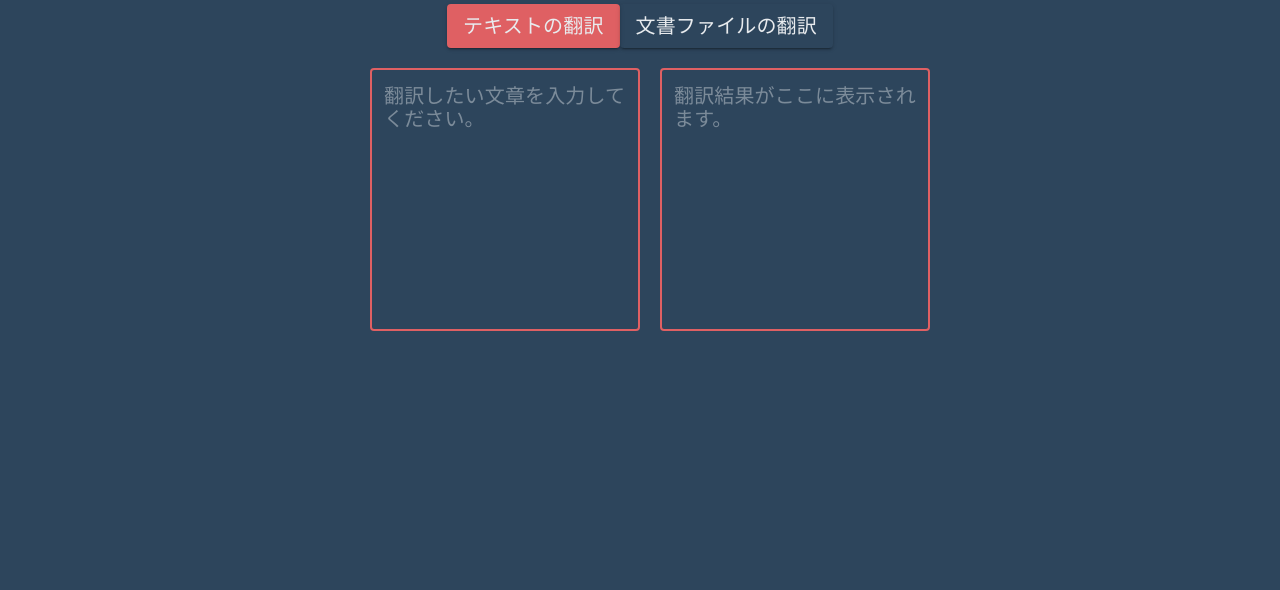
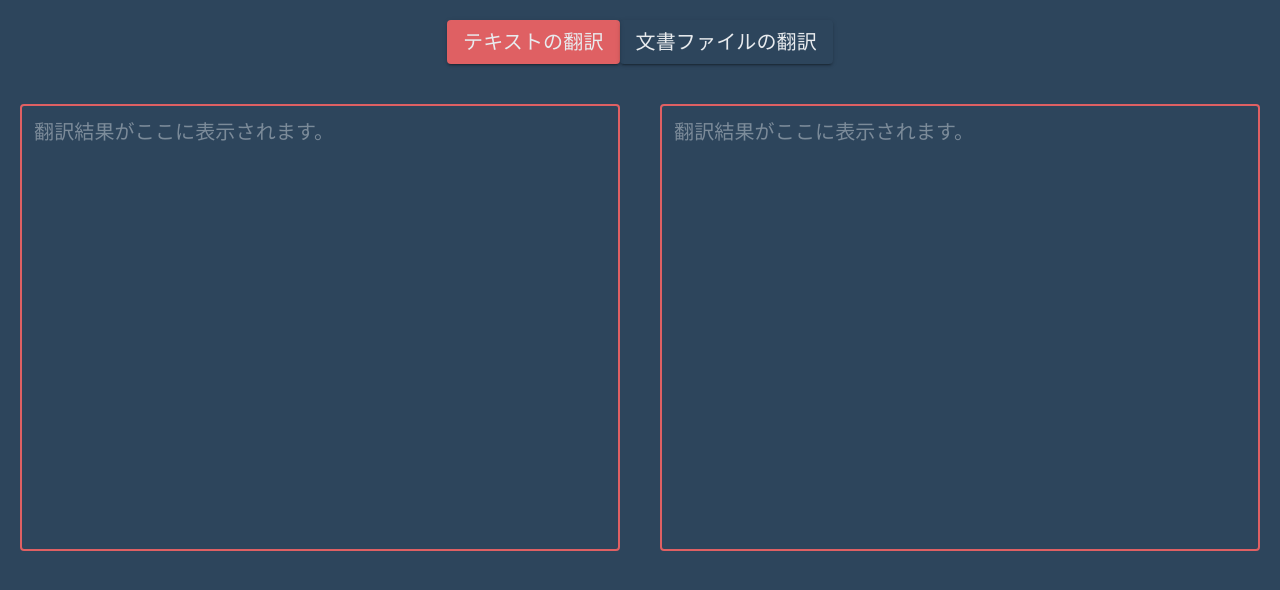
Before and after one commit to Naoya-Tagawa/shallowl, a React (Create React App) app: page / in a window 1280 px wide. Shown: the top 590 px of the page. Built offline with nearby package versions, Linux system fonts and the light colour scheme.

Commit message:
位置修正

```diff
--- a/package.json
+++ b/package.json
@@ -15,6 +15,7 @@
     "react": "^18.2.0",
     "react-async-hook": "^4.0.0",
     "react-dom": "^18.2.0",
+    "react-grid-layout": "^1.3.4",
     "react-scripts": "5.0.1",
     "web-vitals": "^2.1.4"
   },
--- a/src/App.js
+++ b/src/App.js
@@ -22,12 +22,10 @@ function App() {
   const theme = createTheme(ColorTheme());
 
   return (
-    <div>
+    <ThemeProvider theme={theme}>
       <div className='bg-cover bg-center min-h-screen' style={{ backgroundImage: `url(${bgp})` }}>
-          <div className="flex flex-col items-center jusify-center h-full">
-            <ThemeProvider theme={theme}>
-            <header className=' flex flex-row items-center justify-center mt-1'>
-              <Button variant='contained' color={showTextButton ? 'ochre' : 'secondary'} onClick={handleTextButtonClick}>
+        <div className=' flex flex-row justify-center p-5'>
+          <Button variant='contained' className='p-5' color={showTextButton ? 'ochre' : 'secondary'} onClick={handleTextButtonClick}>
             <Typography variant="h6" color="primary">
               テキストの翻訳
             </Typography>
@@ -37,16 +35,20 @@ function App() {
               文書ファイルの翻訳
             </Typography>
           </Button>
-            </header>
-            <div className='flex flex-row items-center justify-center h-full'>
-              {showTextButton ? <InputComponent /> : <FileUploadUI />}
-              {/* OutputComponentを下半分いっぱいに表示するためのスペース */}
+        </div>
+        {showTextButton ?
+        <div className='flex flex-row'>
+          <InputComponent />
           <OutputComponent />
+        </div> :null}
+        {showFileButton ?
+        <div className='flex flex-col'>
+          <FileUploadUI />
+          <OutputComponent />
+        </div> :null}
+
       </div>
     </ThemeProvider>
-          </div>
-      </div>
-    </div>
   );
 }
 
--- a/src/InputComponent.js
+++ b/src/InputComponent.js
@@ -1,30 +1,33 @@
-import bgp from './assets/image/bgp.svg';
-import './index.css';
-import { TextField } from '@mui/material';
-import { createTheme,ThemeProvider } from '@mui/material/styles';
-import { ColorTheme } from './Colortheme';
-import { useState,useEffect } from 'react';
+import { useMediaQuery, TextField } from '@mui/material';
 
-function InputComponent() {
-  const theme = createTheme(ColorTheme());
+function OutputComponent() {
+  const isMediumScreen = useMediaQuery('(min-height: 600px)');
+  const isLargeScreen = useMediaQuery('(min-height: 900px)');
+
+  let rows = 5; // デフォルトの行数
+
+  if (isMediumScreen) {
+    rows = 18; // 600px以上の場合の行数
+  }
+
+  if (isLargeScreen) {
+    rows = 30; // 900px以上の場合の行数
+  }
 
   return (
-    <div className='p-5'>
-        <ThemeProvider theme={theme}>
-
+    <div className='p-5 flex-grow'>
       <TextField
         multiline
-                    rows={10}
+        rows={rows}
         variant="outlined"
         color='ochre'
-                    inputProps={{style: {fontSize: 20, color: '#E8ebee'},placeholder: '翻訳したい文章を入力してください。'}}
-                    InputLabelProps={{style: {fontSize: 20}}}
+        inputProps={{ style: { fontSize: 20, color: '#E8ebee' }, placeholder: '翻訳結果がここに表示されます。' }}
+        InputLabelProps={{ style: { fontSize: 20 } }}
         fullWidth
         focused
       />
-        </ThemeProvider>
     </div>
   );
 }
 
-export default InputComponent;
+export default OutputComponent;
--- a/src/OutputComponent.js
+++ b/src/OutputComponent.js
@@ -1,28 +1,31 @@
-import bgp from './assets/image/bgp.svg';
-import './index.css';
-import { TextField } from '@mui/material';
-import { createTheme,ThemeProvider } from '@mui/material/styles';
-import { ColorTheme } from './Colortheme';
-import { useState,useEffect } from 'react';
+import { useMediaQuery, TextField } from '@mui/material';
 
 function OutputComponent() {
-  const theme = createTheme(ColorTheme());
+  const isMediumScreen = useMediaQuery('(min-height: 600px)');
+  const isLargeScreen = useMediaQuery('(min-height: 900px)');
+
+  let rows = 5; // デフォルトの行数
+
+  if (isMediumScreen) {
+    rows = 18; // 600px以上の場合の行数
+  }
+
+  if (isLargeScreen) {
+    rows = 30; // 900px以上の場合の行数
+  }
 
   return (
-        <div>
-        <ThemeProvider theme={theme} >
-
+    <div className='p-5 flex-grow'>
       <TextField
         multiline
-                    rows={10}
+        rows={rows}
         variant="outlined"
         color='ochre'
-                    inputProps={{style: {fontSize: 20, color: '#E8ebee'},placeholder: '翻訳結果がここに表示されます。'}}
-                    InputLabelProps={{style: {fontSize: 20}}}
+        inputProps={{ style: { fontSize: 20, color: '#E8ebee' }, placeholder: '翻訳結果がここに表示されます。' }}
+        InputLabelProps={{ style: { fontSize: 20 } }}
         fullWidth
         focused
       />
-        </ThemeProvider>
     </div>
   );
 }
```
Also changed, not shown: 1 other file (tests, documents, lock files or other folders). Lines whose indentation alone changed are shown as unchanged.
